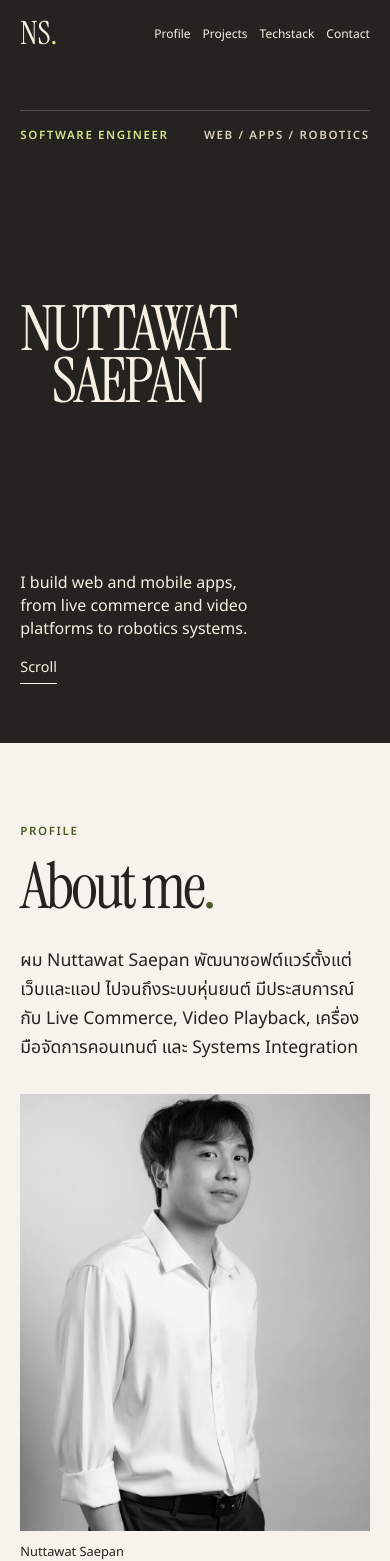
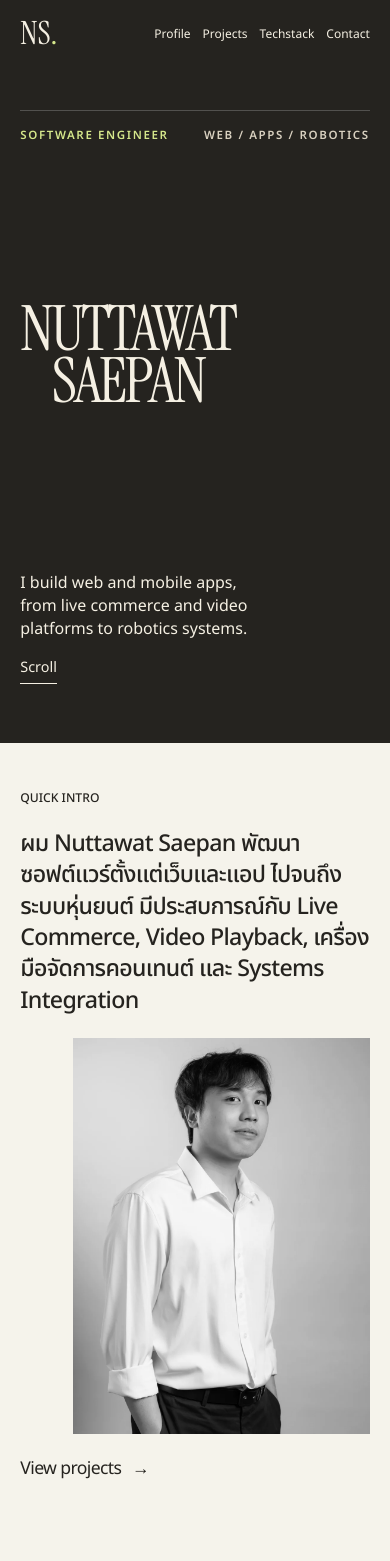
Before and after one commit to nuttawat-saepan/nuttawat-saepan, a Next.js app: page / in a window 390 px wide. Shown: the top 1561 px of the page. Built offline with nearby package versions, Linux system fonts and the light colour scheme.

Commit message:
Match the Profile introduction layout to the reference

```diff
--- a/app/page.jsx
+++ b/app/page.jsx
@@ -76,15 +76,12 @@ export default function Home() {
 
           <section className="profile light" id="profile" aria-labelledby="profile-title">
             <div className="frame profile-grid">
-              <div className="profile-copy">
-                <p className="eyebrow section-label">Profile</p>
-                <h2 id="profile-title">About me<span>.</span></h2>
-                <p>ผม Nuttawat Saepan พัฒนาซอฟต์แวร์ตั้งแต่เว็บและแอป ไปจนถึงระบบหุ่นยนต์ มีประสบการณ์กับ Live Commerce, Video Playback, เครื่องมือจัดการคอนเทนต์ และ Systems Integration</p>
-              </div>
+              <h2 id="profile-title">Quick intro</h2>
+              <p className="profile-intro">ผม Nuttawat Saepan พัฒนาซอฟต์แวร์ตั้งแต่เว็บและแอป ไปจนถึงระบบหุ่นยนต์ มีประสบการณ์กับ Live Commerce, Video Playback, เครื่องมือจัดการคอนเทนต์ และ Systems Integration</p>
               <figure className="portrait">
-                <Image src="/assets/nuttawat-saepan.webp" alt="Nuttawat Saepan" width={1000} height={1500} sizes="(max-width: 680px) 90vw, 38vw" />
-                <figcaption>Nuttawat Saepan</figcaption>
+                <Image src="/assets/nuttawat-saepan.webp" alt="Nuttawat Saepan" width={1000} height={1500} sizes="(max-width: 680px) 90vw, min(40vw, 45vh)" />
               </figure>
+              <a className="profile-link" href="#projects">View projects <span aria-hidden="true">→</span></a>
             </div>
           </section>
 
--- a/app/style.css
+++ b/app/style.css
@@ -52,15 +52,13 @@ nav a:hover, .work-link:hover { color: var(--accent); }
 
 h2 { font: 400 clamp(4rem, 11vw, 11rem)/.86 var(--display); letter-spacing: -.05em; }
 h2 span { color: var(--olive); }
-.profile { position: relative; isolation: isolate; background: var(--dark); }
-.profile::before { content: ""; position: absolute; inset: 0; z-index: -1; background: var(--paper); }
-.profile-grid { display: grid; grid-template-columns: 1.3fr minmax(0, .85fr); align-items: center; gap: clamp(2rem, 9vw, 10rem); padding-block: clamp(5rem, 13vw, 12rem); }
-.profile-copy h2 { margin-block: 1.2rem 2rem; }
-.profile-copy > p:last-child { max-width: 35ch; font-size: clamp(1.1rem, 2.05vw, 1.75rem); line-height: 1.65; }
-.section-label { color: var(--olive); }
-.portrait { max-width: 29rem; justify-self: end; width: 100%; }
-.portrait img { display: block; width: 100%; height: auto; aspect-ratio: 4 / 5; object-fit: cover; object-position: center 40%; filter: grayscale(100%); background: var(--stone); }
-.portrait figcaption { margin-top: .7rem; font-size: .8rem; }
+.profile-grid { display: grid; grid-template-columns: repeat(2, minmax(0, 1fr)); gap: clamp(1rem, 2.3dvh, 1.75rem) clamp(1.5rem, 3.5vw, 3rem); padding-block: clamp(3rem, 5dvh, 5rem); }
+.profile-grid h2 { grid-column: 1 / -1; font: 500 clamp(.76rem, 1.3vw, 1rem)/1.3 var(--body); letter-spacing: 0; text-transform: uppercase; }
+.profile-intro { grid-column: 1 / -1; font-size: clamp(1.45rem, min(3.65vw, 5.1dvh), 3.5rem); font-weight: 500; line-height: 1.35; letter-spacing: -.03em; }
+.portrait { grid-column: 2; grid-row: 3; align-self: end; width: min(100%, 45dvh); }
+.portrait img { display: block; width: 100%; height: auto; aspect-ratio: 3 / 4; object-fit: cover; object-position: center 40%; filter: grayscale(100%); background: var(--stone); }
+.profile-link { grid-column: 1; grid-row: 3; align-self: end; justify-self: start; display: inline-flex; align-items: baseline; gap: .6em; font-size: clamp(1.1rem, 2.6vw, 2.5rem); letter-spacing: -.035em; }
+.profile-link:hover { text-decoration: underline; text-underline-offset: .2em; }
 
 .projects { padding-block: clamp(2rem, 7vw, 6rem) clamp(4rem, 11vw, 10rem); }
 .section-heading { display: flex; align-items: end; justify-content: space-between; gap: 1rem; margin-bottom: clamp(1.75rem, 4vw, 4rem); }
@@ -240,13 +238,7 @@ h2 span { color: var(--olive); }
   }
 
 
-  .profile-grid { grid-template-columns: .7fr 1fr; grid-template-rows: auto 1fr; column-gap: clamp(3rem, 11vw, 13rem); min-height: 100%; padding-block: 3rem; align-items: start; }
-  .profile-copy { display: contents; }
-  .profile-copy .section-label { grid-column: 1; grid-row: 1; }
-  .profile-copy h2 { grid-column: 1; grid-row: 2; align-self: end; margin: 0; font-size: clamp(3rem, 6vw, 6.5rem); }
-  .profile-copy > p:last-child { grid-column: 2; grid-row: 1; max-width: 30ch; font-size: clamp(1.15rem, 2.15vw, 2rem); line-height: 1.55; }
-  .portrait { grid-column: 2; grid-row: 2; align-self: end; justify-self: start; width: min(100%, 18rem, 33vh); }
-  .portrait img { max-height: 38vh; }
+  .portfolio-viewport .profile-grid { width: min(100%, 80rem); min-height: 100%; padding-inline: clamp(2.5rem, 8.2vw, 7rem); grid-template-rows: auto auto 1fr; }
 
   .portfolio-viewport #projects { width: max-content; overflow: visible; padding: 0; }
   .portfolio-viewport .projects > .frame { display: flex; width: max-content; max-width: none; height: 100%; padding: 0; }
@@ -288,8 +280,10 @@ h2 span { color: var(--olive); }
   .hero-name { font-size: clamp(3.35rem, 16vw, 7.2rem); }
   .hero-name > span + span { padding-inline-start: 8vw; }
   .hero-bottom, .contact-main { flex-direction: column; align-items: start; }
-  .profile-grid { grid-template-columns: 1fr; gap: 2rem; }
-  .portrait { justify-self: start; max-width: 26rem; }
+  .profile-grid { grid-template-columns: 1fr; gap: 1.35rem; }
+  .profile-intro { font-size: clamp(1.45rem, 5.2vw, 2rem); }
+  .portrait, .profile-link { grid-column: 1; grid-row: auto; }
+  .portrait { justify-self: end; width: min(85%, 22rem); }
   .project { grid-template-columns: 1.75rem minmax(0, 1fr); column-gap: .65rem; }
   .project-description { grid-column: 2; }
   .stack-list > div { grid-template-columns: minmax(6.8rem, .8fr) 1.2fr; gap: .7rem; }
```
